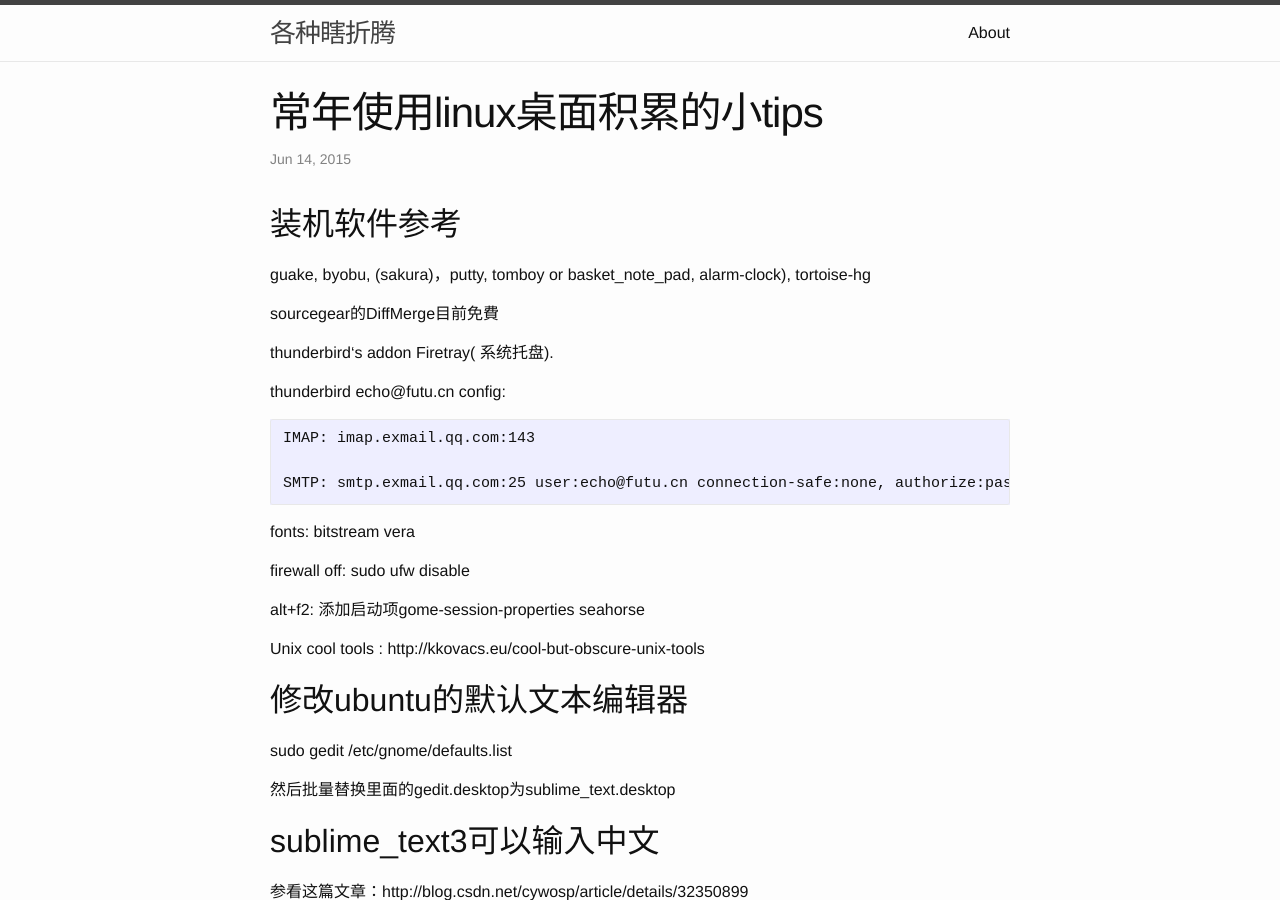
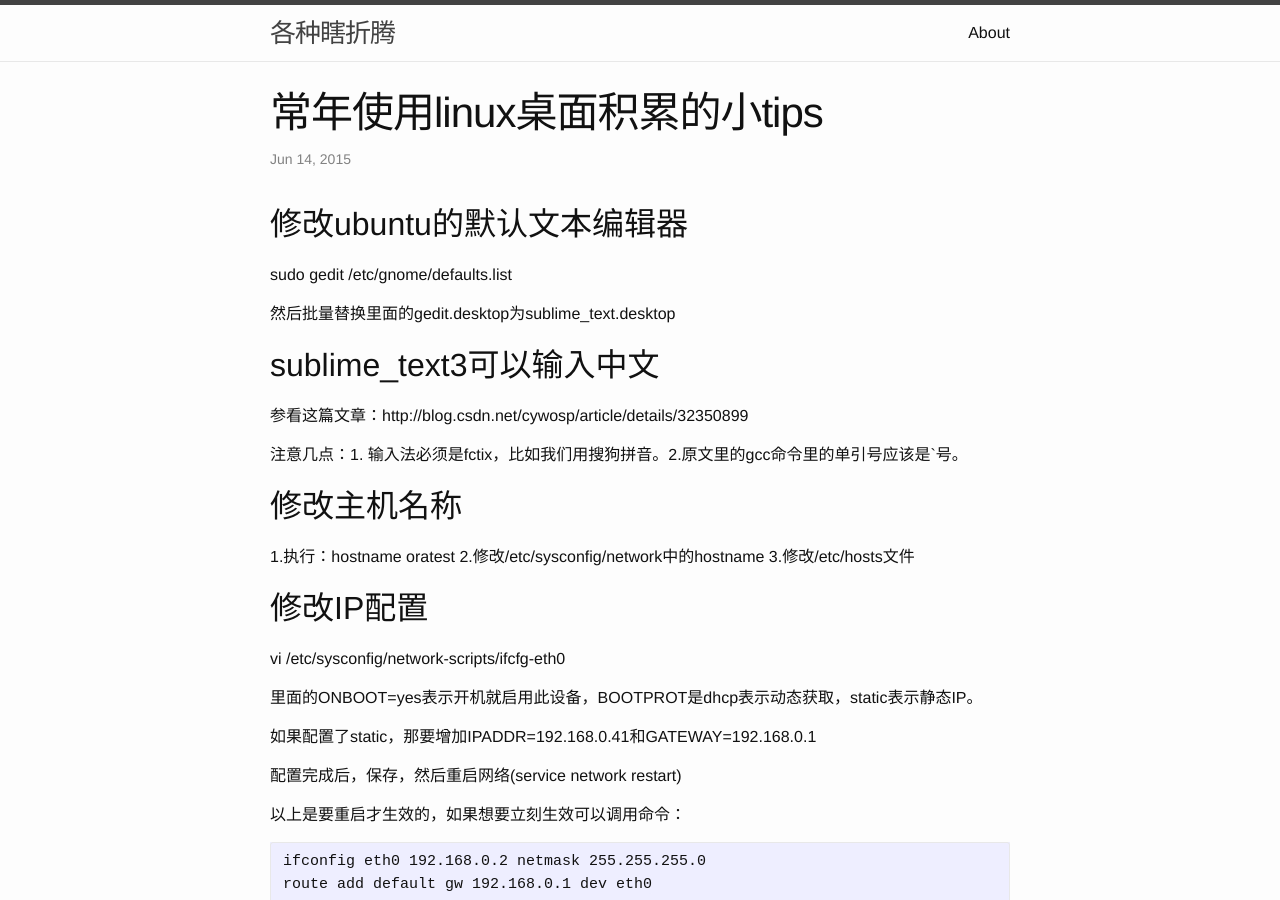
Before and after one commit to echoma/echoma.github.com, a Jekyll site: the page built from _posts/2015-06-14-linux-desktop-tips.markdown, in a window 1280 px wide and 900 px high. Built offline with Jekyll 4.4.1, drawn with Linux system fonts in a browser that asks for light colours.

```diff
--- a/_posts/2015-06-14-linux-desktop-tips.markdown
+++ b/_posts/2015-06-14-linux-desktop-tips.markdown
@@ -3,28 +3,6 @@ layout: post
 title:  "常年使用linux桌面积累的小tips"
 date:   2015-06-14 20:28:21 +0800
 ---
-
-## 装机软件参考
-
-guake, byobu, (sakura)，putty, tomboy or basket_note_pad, alarm-clock), tortoise-hg
-
-sourcegear的DiffMerge目前免費
-
-thunderbird‘s addon Firetray( 系统托盘).
-
-thunderbird echo@futu.cn config:
-
-    IMAP: imap.exmail.qq.com:143
-
-    SMTP: smtp.exmail.qq.com:25 user:echo@futu.cn connection-safe:none, authorize:password,not-safe.
-
-fonts: bitstream vera
-
-firewall off: sudo ufw disable
-
-alt+f2: 添加启动项gome-session-properties seahorse
-
-Unix cool tools : http://kkovacs.eu/cool-but-obscure-unix-tools
 
 ## 修改ubuntu的默认文本编辑器
 
```
